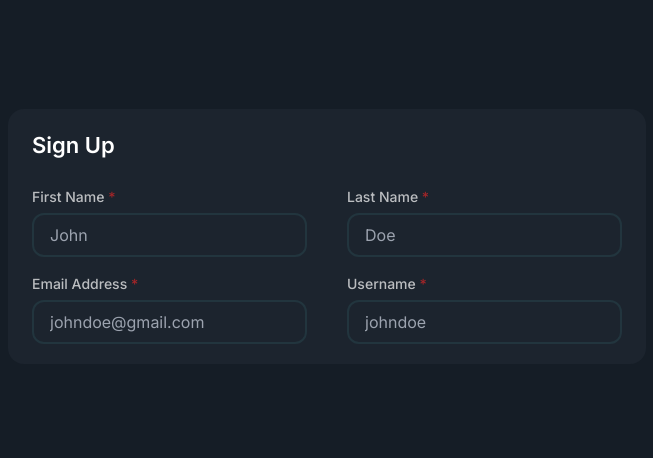
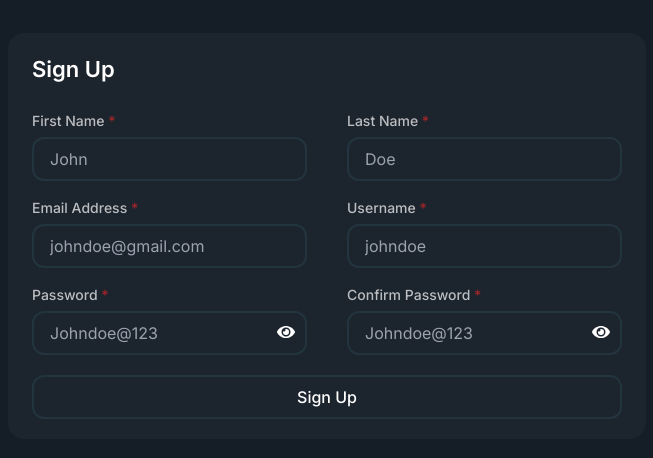
Before and after one commit to chuchrahimanshu/cooders.web.authentication, a React (Vite) app: page /accounts/sign-up in a window 1280 px wide. Shown: the part 164-622 px from the top of the page, without its empty margins (313-966 px from the left). Built offline with nearby package versions, Linux system fonts and the light colour scheme.

Commit message:
Update the Sign Up Form

```diff
--- a/package.json
+++ b/package.json
@@ -12,6 +12,7 @@
   "dependencies": {
     "react": "^18.3.1",
     "react-dom": "^18.3.1",
+    "react-icons": "^5.2.1",
     "react-router-dom": "^6.25.1"
   },
   "devDependencies": {
--- /dev/null
+++ b/src/components/Button.tsx
@@ -0,0 +1,15 @@
+import React from "react";
+import { ButtonProps } from "../types/components/props.types";
+
+const Button: React.FC<ButtonProps> = ({ title, type, disabled }) => {
+  return (
+    <button
+      type={type}
+      className="bg-transparent mt-1 rounded-xl flex justify-center items-center hover:bg-PRIMARY_BUTTON py-2 border-[2px] border-PRIMARY_BUTTON disabled:border-PRIMARY_BORDER disabled:hover:bg-transparent disabled:cursor-not-allowed cursor-pointer"
+      disabled={disabled}>
+      <span className="text-base font-medium text-white ">{title}</span>
+    </button>
+  );
+};
+
+export default Button;
--- /dev/null
+++ b/src/components/HidePassword.tsx
@@ -0,0 +1,27 @@
+import React from "react";
+import { FaEye, FaEyeSlash } from "react-icons/fa";
+import { HidePasswordProps } from "../types/components/props.types";
+
+const HidePassword: React.FC<HidePasswordProps> = ({
+  showPassword,
+  handleHidePassword,
+  handleShowPassword,
+}) => {
+  return (
+    <>
+      {showPassword ? (
+        <FaEyeSlash
+          className="text-white absolute top-3 right-3 text-lg cursor-pointer"
+          onClick={handleHidePassword}
+        />
+      ) : (
+        <FaEye
+          className="text-white absolute top-3 right-3 text-lg cursor-pointer"
+          onClick={handleShowPassword}
+        />
+      )}
+    </>
+  );
+};
+
+export default HidePassword;
--- a/src/components/Input.tsx
+++ b/src/components/Input.tsx
@@ -1,5 +1,6 @@
-import React from "react";
+import React, { useState } from "react";
 import { InputProps } from "../types/components/props.types";
+import HidePassword from "./HidePassword";
 
 const Input: React.FC<InputProps> = ({
   type,
@@ -10,7 +11,37 @@ const Input: React.FC<InputProps> = ({
   required,
   onChange,
 }) => {
+  const [showPassword, setShowPassword] = useState(false);
+
+  const handleHidePassword = () => {
+    setShowPassword(false);
+  };
+
+  const handleShowPassword = () => {
+    setShowPassword(true);
+  };
+
   return (
+    <>
+      {type === "password" ? (
+        <section className="relative">
+          <input
+            type={showPassword ? "text" : "password"}
+            id={id}
+            name={name}
+            value={value}
+            placeholder={placeholder}
+            required={required}
+            onChange={onChange}
+            className="bg-transparent outline-none border-[2px] border-PRIMARY_BORDER py-2 px-4 rounded-xl text-white focus:border-SECONDARY_BORDER focus:bg-transparent active:bg-transparent active:border-SECONDARY_BORDER w-[275px] pr-16"
+          />
+          <HidePassword
+            handleHidePassword={handleHidePassword}
+            handleShowPassword={handleShowPassword}
+            showPassword={showPassword}
+          />
+        </section>
+      ) : (
         <input
           type={type}
           id={id}
@@ -21,6 +52,8 @@ const Input: React.FC<InputProps> = ({
           onChange={onChange}
           className="bg-transparent outline-none border-[2px] border-PRIMARY_BORDER py-2 px-4 rounded-xl text-white focus:border-SECONDARY_BORDER focus:bg-transparent active:bg-transparent active:border-SECONDARY_BORDER w-[275px]"
         />
+      )}
+    </>
   );
 };
 
--- a/src/index.css
+++ b/src/index.css
@@ -7,6 +7,7 @@
   padding: 0;
   box-sizing: border-box;
   font-family: "Inter";
+  transition: all 0.2s ease-in-out;
 }
 
 html,
--- a/src/pages/SignUp.tsx
+++ b/src/pages/SignUp.tsx
@@ -6,6 +6,7 @@ import {
   FormChangeInterface,
   FormSubmitInterface,
 } from "../types/global/event.props";
+import Button from "../components/Button";
 
 const SignUp: React.FC = () => {
   const initialState: SignUpState = {
@@ -83,6 +84,31 @@ const SignUp: React.FC = () => {
           value={formData.username}
         />
       </TwoColumnInput>
+      <TwoColumnInput>
+        <InputContainer
+          form="signup"
+          id="signup-password"
+          name="password"
+          onChange={handleInputChange}
+          placeholder="Johndoe@123"
+          required={true}
+          title="Password"
+          type="password"
+          value={formData.password}
+        />
+        <InputContainer
+          form="signup"
+          id="signup-confirmpassword"
+          name="confirmPassword"
+          onChange={handleInputChange}
+          placeholder="Johndoe@123"
+          required={true}
+          title="Confirm Password"
+          type="password"
+          value={formData.confirmPassword}
+        />
+      </TwoColumnInput>
+      <Button disabled={true} title="Sign Up" type="submit" />
     </form>
   );
 };
--- a/src/types/components/props.types.ts
+++ b/src/types/components/props.types.ts
@@ -32,3 +32,15 @@ export interface InputContainerProps {
 export interface TwoColumnInputProps {
   children: ReactNode;
 }
+
+export interface HidePasswordProps {
+  showPassword: boolean;
+  handleHidePassword: () => void;
+  handleShowPassword: () => void;
+}
+
+export interface ButtonProps {
+  type: "submit" | "reset" | "button";
+  title: string;
+  disabled: boolean;
+}
--- a/tailwind.config.js
+++ b/tailwind.config.js
@@ -8,6 +8,7 @@ export default {
         SECONDARY_BACKGROUND: "#1C242E",
         PRIMARY_BORDER: "#22353E",
         SECONDARY_BORDER: "#00E074",
+        PRIMARY_BUTTON: "#FE8A00",
       },
     },
   },
```
Also changed, not shown: 1 other file (tests, documents, lock files or other folders). Lines whose indentation alone changed are shown as unchanged.
